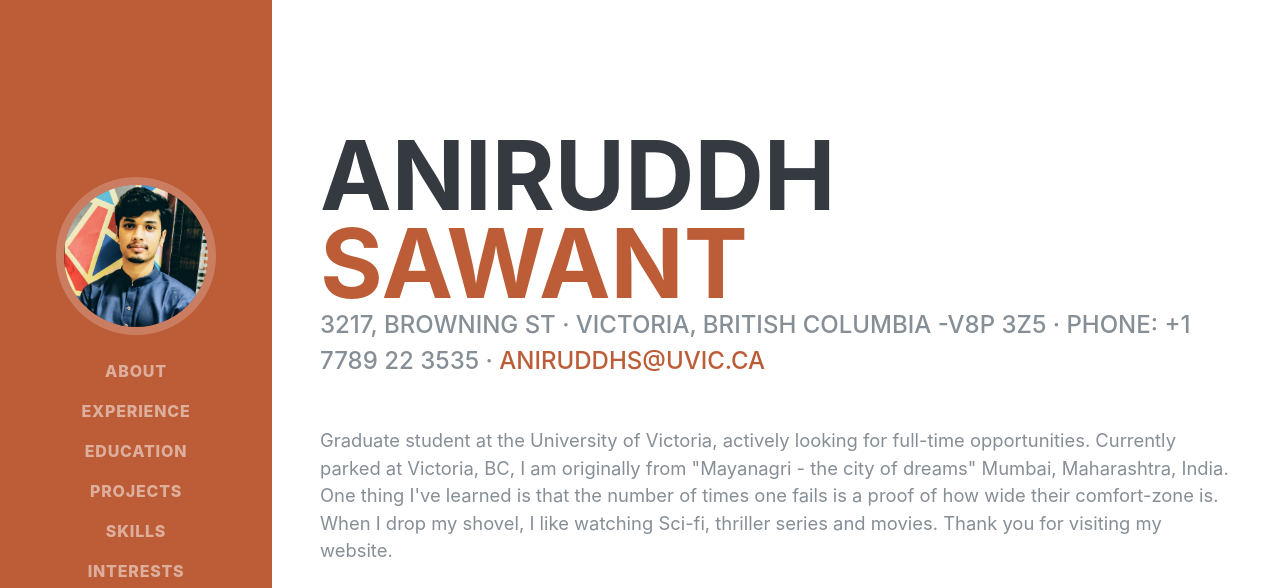
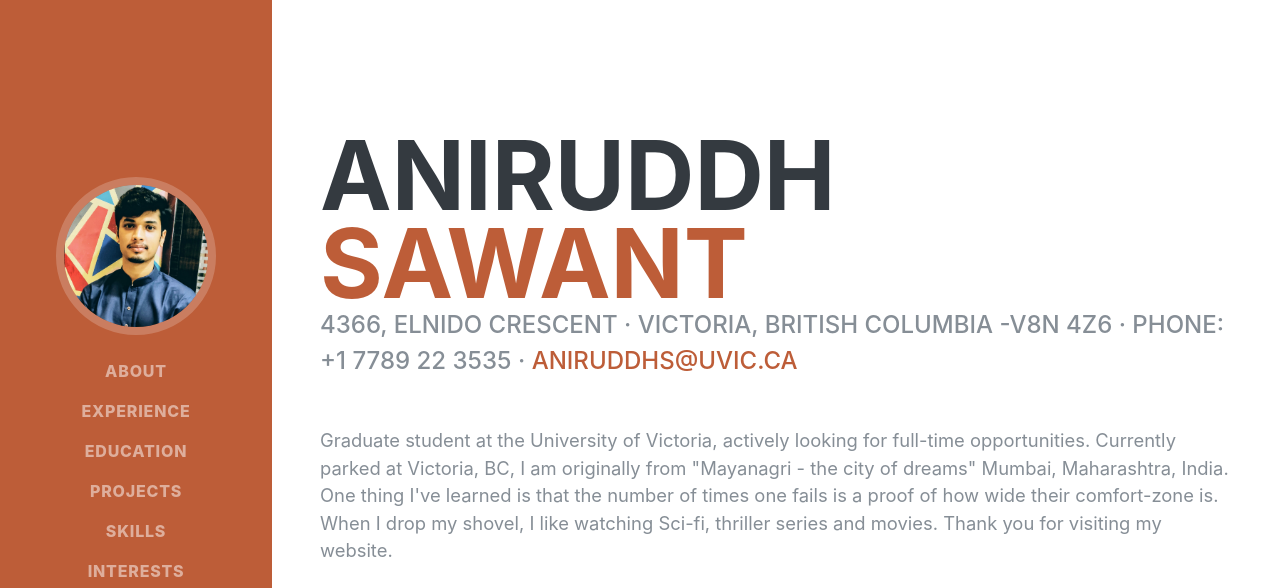
Before and after one commit to Avi3535/Webpage, a plain HTML site: page index.html in a window 1280 px wide. Shown: the top 588 px of the page. Drawn offline with Linux system fonts and the light colour scheme; a web font is replaced by a local one.

Commit message:
Update index.html

```diff
--- a/index.html
+++ b/index.html
@@ -71,7 +71,7 @@
         <h1 class="mb-0">Aniruddh
           <span class="text-primary">Sawant</span>
         </h1>
-        <div class="subheading mb-5"> 3217, Browning St · Victoria, British Columbia -V8P 3Z5 ·</li> phone: +1 7789 22 3535 ·
+        <div class="subheading mb-5"> 4366, Elnido Crescent · Victoria, British Columbia -V8N 4Z6 ·</li> phone: +1 7789 22 3535 ·
           <a href="mailto:aniruddhs@uvic.ca"> aniruddhs@uvic.ca </a>
 
         </div>
```
